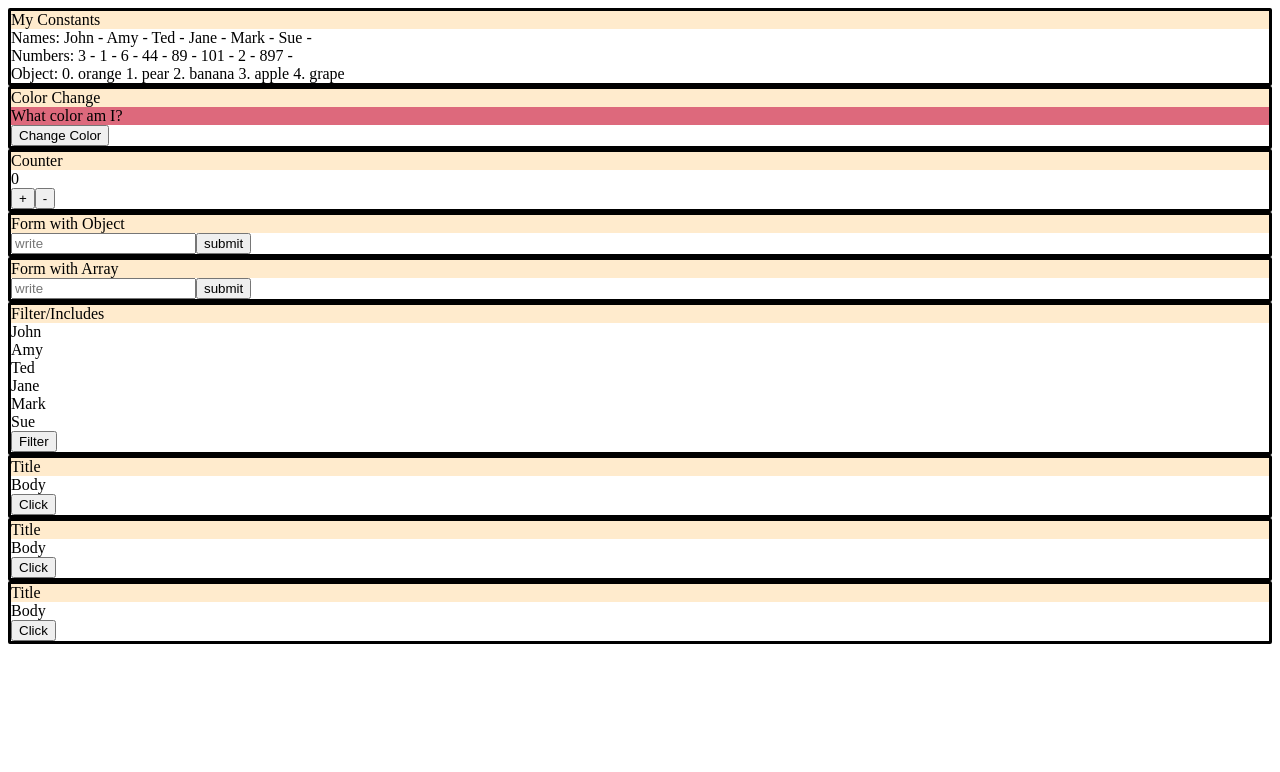
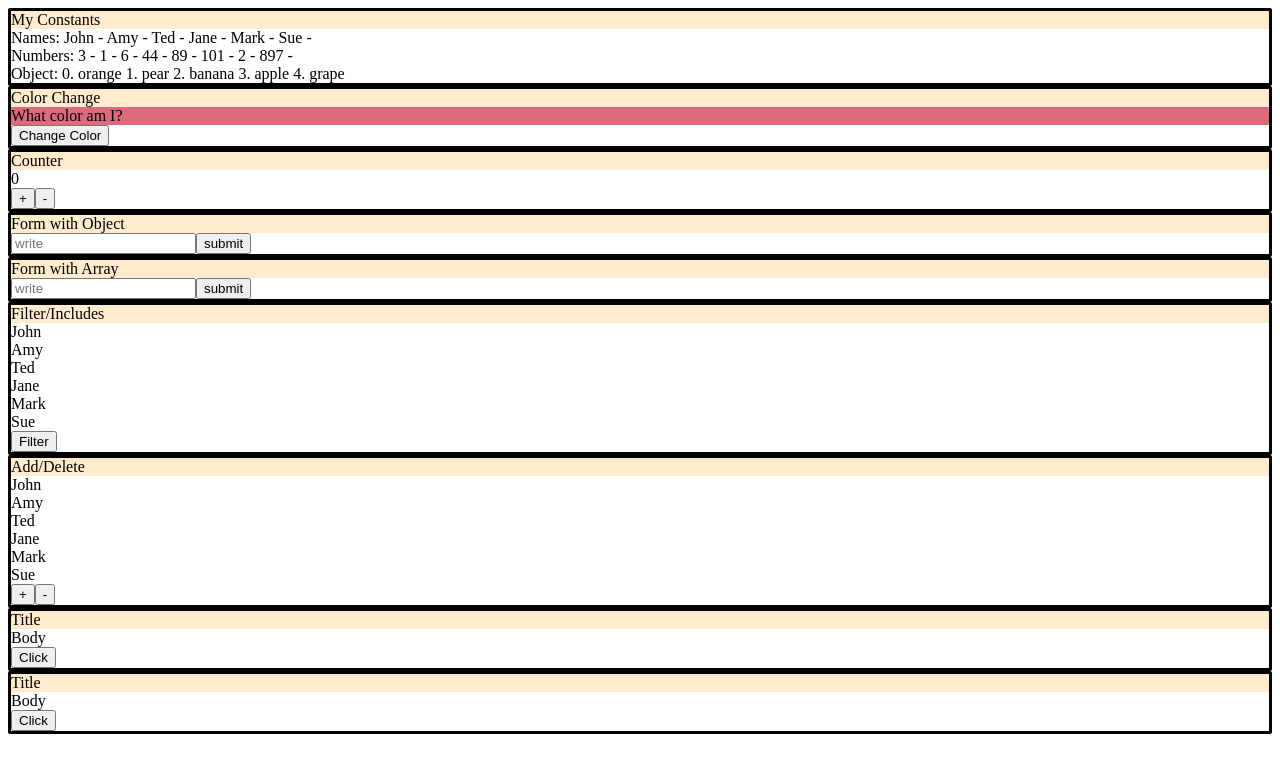
Before and after one commit to DXRovang/hook-playground, a React (Create React App) app: page / in a window 1280 px wide. Shown: the top 772 px of the page. Built offline with nearby package versions, Linux system fonts and the light colour scheme.

Commit message:
add/delete

```diff
--- a/src/App.js
+++ b/src/App.js
@@ -46,6 +46,14 @@ function App() {
 
   const ArrayFilter = () =>{
     setArrayState(namesArray.filter(name=>name.includes("e")).map(n=><div>{n}</div>))
+  }
+
+  const add = () =>{
+    setArrayState([...arrayState, "Ariel"])
+  }
+  const subtract = () =>{
+    console.log("subtract")
+    setArrayState((namesArray) =>namesArray.filter((_,index)=>index !== (namesArray.length - 1)))
   }
 
   return (
@@ -110,9 +118,9 @@ function App() {
     </div>
 
     <div className="border">
-      <div className="title">Title</div>
-      <div>Body</div>
-      <button>Click</button>
+      <div className="title">Add/Delete</div>
+      <div>{arrayState.map(n=><div>{n}</div>)}</div>
+      <button onClick={add}>+</button><button onClick={subtract}>-</button>
     </div>
 
     <div className="border">
```
